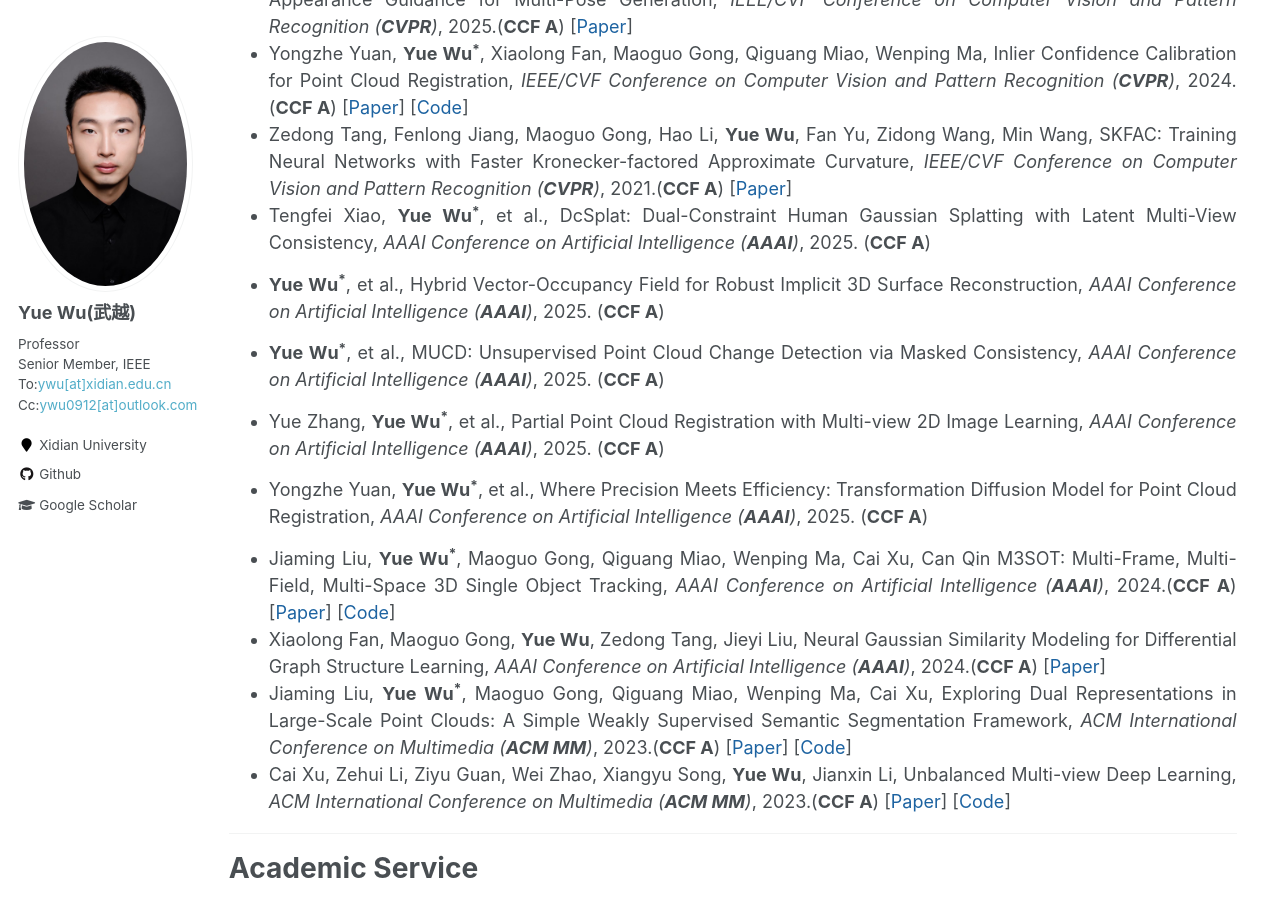
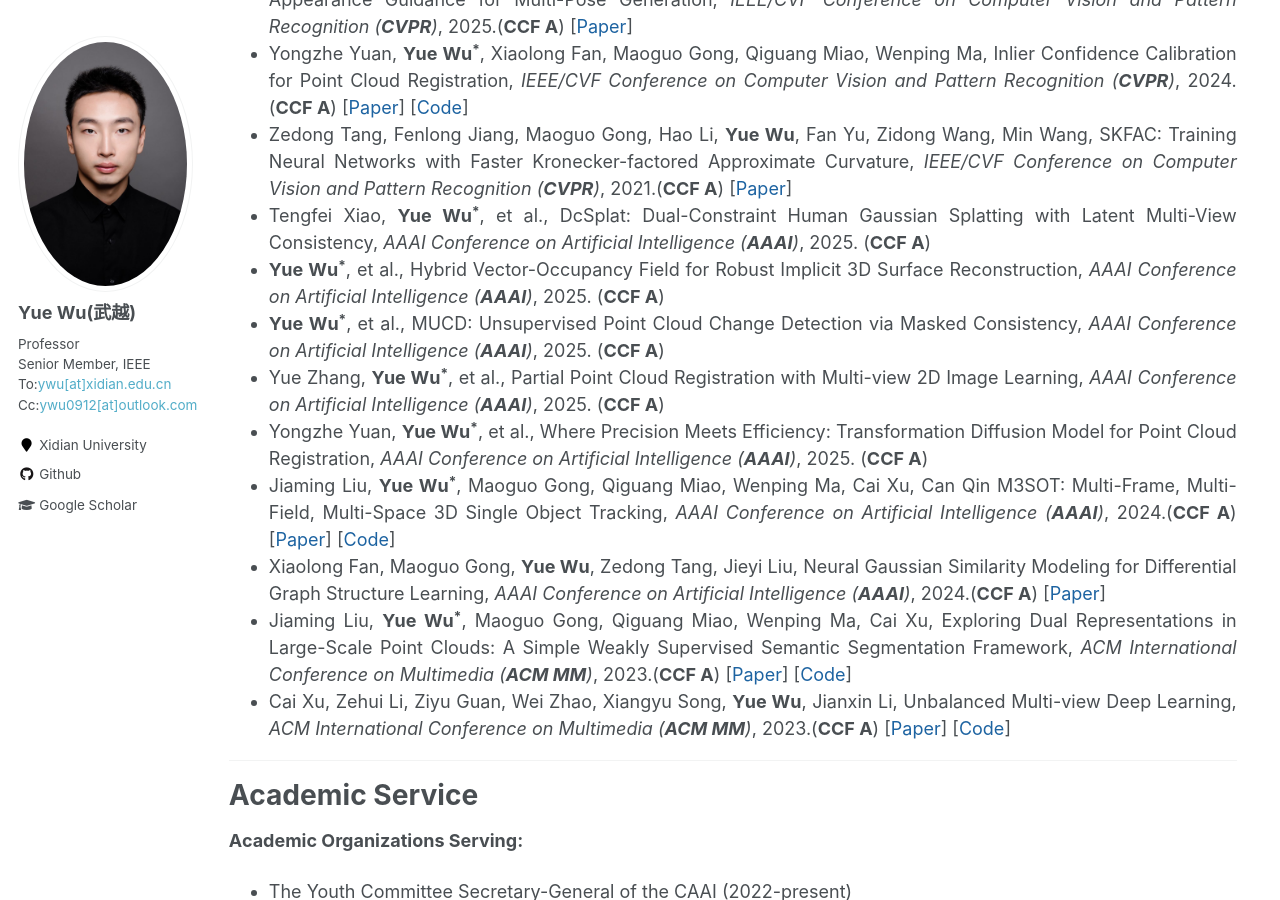
Before and after one commit to ywuchina/ywuchina.github.io, a Jekyll site: the page built from _pages/home.md, in a window 1280 px wide and 900 px high, scrolled down 4226 px. Built offline with Jekyll 4.4.1, drawn with Linux system fonts in a browser that asks for light colours.

Commit message:
Update paper.html

```diff
--- a/_includes/paper.html
+++ b/_includes/paper.html
@@ -369,7 +369,7 @@
   </span>
 </li>
 
-  <li style="margin-bottom: 1.5%;">
+  <li style="margin-bottom: 1.5;">
   <span>
     Tengfei Xiao, <b>Yue Wu<sup>*</sup></b>, et al.,
     DcSplat: Dual-Constraint Human Gaussian Splatting with Latent Multi-View Consistency,
@@ -378,7 +378,7 @@
   </span>
 </li>
 
-<li style="margin-bottom: 1.5%;">
+<li style="margin-bottom: 1.5;">
   <span>
     <b>Yue Wu<sup>*</sup></b>, et al.,
     Hybrid Vector-Occupancy Field for Robust Implicit 3D Surface Reconstruction,
@@ -387,7 +387,7 @@
   </span>
 </li>
 
-<li style="margin-bottom: 1.5%;">
+<li style="margin-bottom: 1.5;">
   <span>
     <b>Yue Wu<sup>*</sup></b>, et al.,
     MUCD: Unsupervised Point Cloud Change Detection via Masked Consistency,
@@ -396,7 +396,7 @@
   </span>
 </li>
 
-<li style="margin-bottom: 1.5%;">
+<li style="margin-bottom: 1.5;">
   <span>
     Yue Zhang, <b>Yue Wu<sup>*</sup></b>, et al.,
     Partial Point Cloud Registration with Multi-view 2D Image Learning,
@@ -405,7 +405,7 @@
   </span>
 </li>
 
-<li style="margin-bottom: 1.5%;">
+<li style="margin-bottom: 1.5;">
   <span>
     Yongzhe Yuan, <b>Yue Wu<sup>*</sup></b>, et al.,
     Where Precision Meets Efficiency: Transformation Diffusion Model for Point Cloud Registration,
```
